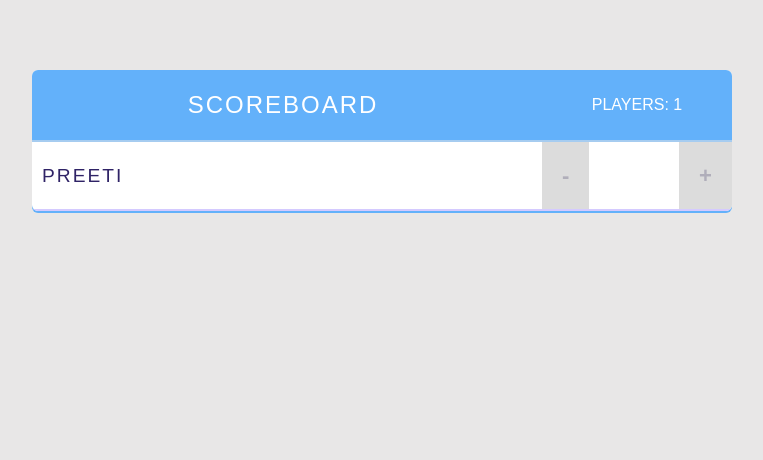
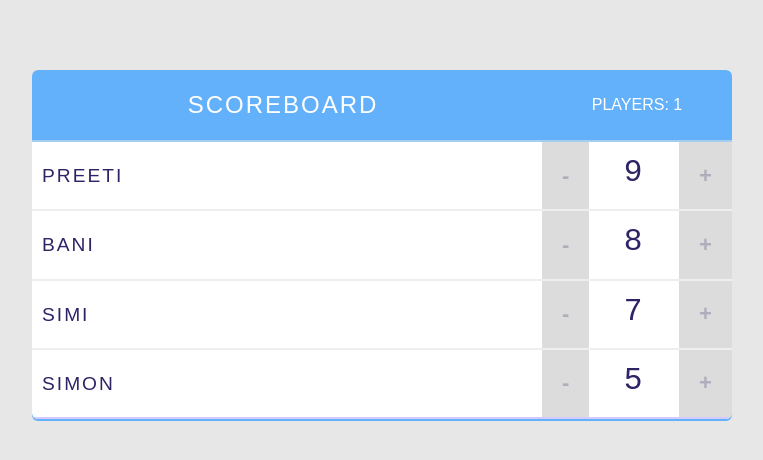
Before and after one commit to singhp1992/score, a React (Create React App) app: page / in a window 1280 px wide. Shown: the top 460 px of the page, without its empty margins (258-1021 px from the left). Built offline with nearby package versions, Linux system fonts and the light colour scheme.

Commit message:
added more players

```diff
--- a/src/App.js
+++ b/src/App.js
@@ -8,7 +8,12 @@ class App extends Component {
     return (
       <div className="scoreboard" id="root">
         <Header title="Scoreboard" totalPlayers={1} />
-        <Player name="Preeti" />
+
+        {/* Player List */}
+        <Player name="Preeti" score={9}/>
+        <Player name="Bani" score={8} />
+        <Player name="Simi" score={7} />
+        <Player name="Simon" score={5} />
       </div>
     );
   }
--- a/src/components/Counter.jsx
+++ b/src/components/Counter.jsx
@@ -4,7 +4,7 @@ function Counter(props) {
     return (
         <div className="counter">
             <button className="counter-action decrement"> - </button>
-            <span className="counter-score"> {props.score} </span>
+            <span className="counter-score"> { props.score } </span>
             <button className="counter-action increment"> + </button>
         </div>
     );
--- a/src/components/Player.jsx
+++ b/src/components/Player.jsx
@@ -8,7 +8,7 @@ function Player(props) {
                 { props.name }
             </span>
 
-            <Counter />
+            <Counter score={props.score}/>
         </div>
 
     );
```
